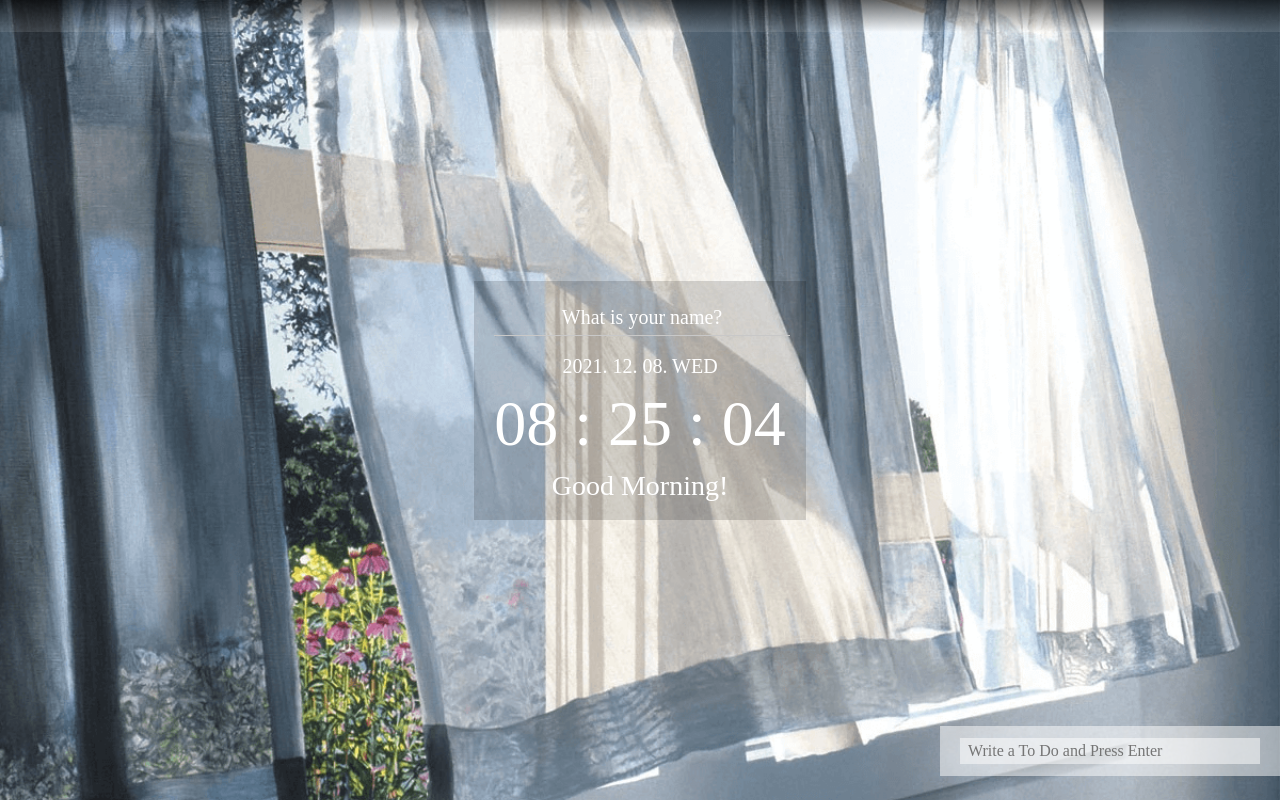
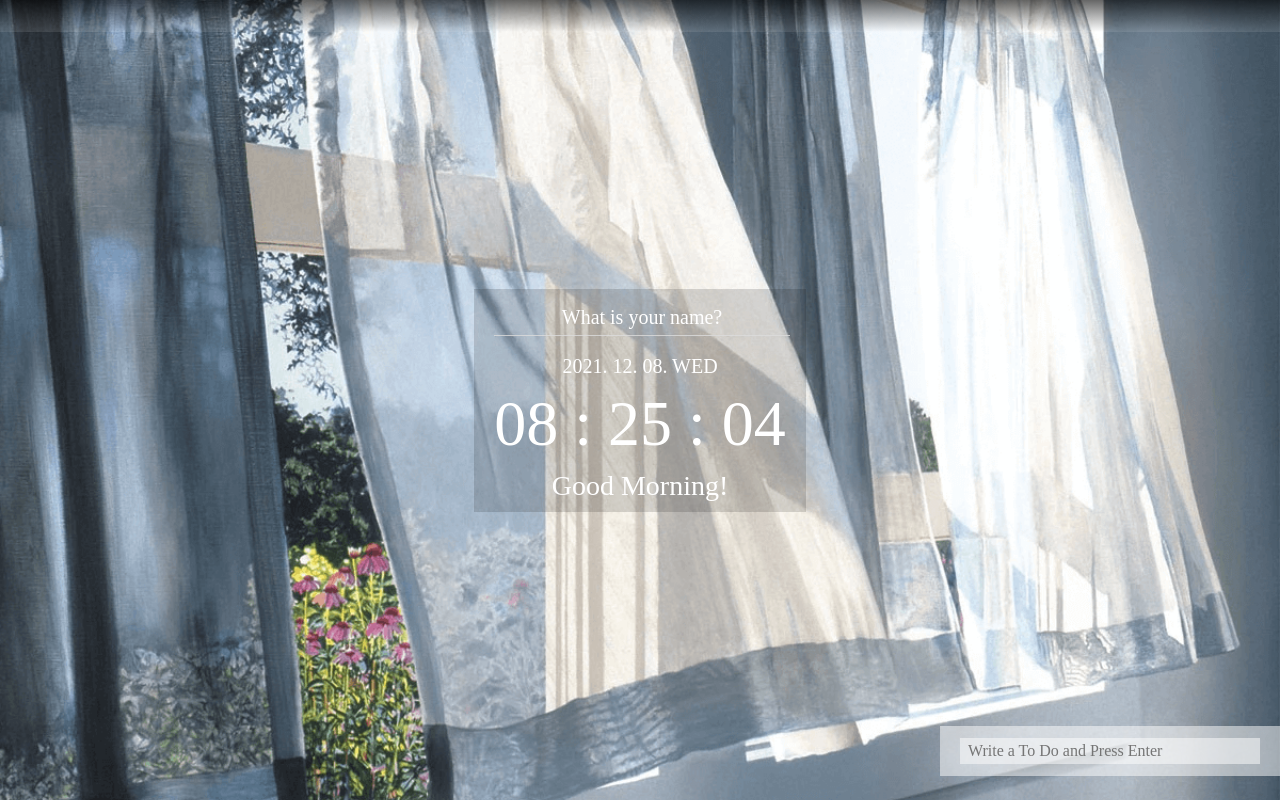
Before and after one commit to anjin7/challenge_js, a website: page index.html in a window 1280 px wide. Drawn offline with Linux system fonts and the light colour scheme.

Commit message:
font 수정

```diff
--- a/css/style.css
+++ b/css/style.css
@@ -1,7 +1,7 @@
 @import "reset.css";
 
 body, input{
-  font-family: 'Times New Roman','Noto Serif KR', Times, serif;
+  font-family: 'Times New Roman', 'Lora', 'Noto Serif KR', Times, serif;
 }
 
 .hidden{
@@ -20,7 +20,7 @@ body, input{
 }
 .main .container{
   margin: auto;
-  padding: 20px;
+  padding: 12px 20px;
   background-color: rgba(0, 0, 0, 0.15);
 }
 
@@ -33,7 +33,7 @@ body, input{
   border-top: none;
   border-left: none;
   border-right: none;
-  border-bottom: 1px solid rgb(200, 200, 200);
+  border-bottom: 1px solid rgba(220, 220, 220, 0.8);
 }
 #login-input::placeholder{
   text-align: center;
@@ -55,6 +55,7 @@ body, input{
   font-size: 24px;
   font-weight: 500;
   text-align: center;
+  padding-top: 12px;
 }
 
 
--- a/index.html
+++ b/index.html
@@ -9,7 +9,7 @@
   <link rel="stylesheet" href="./css/style.css" />
   <link rel="preconnect" href="https://fonts.googleapis.com">
 <link rel="preconnect" href="https://fonts.gstatic.com" crossorigin>
-<link href="https://fonts.googleapis.com/css2?family=Noto+Serif+KR:wght@500&display=swap" rel="stylesheet">
+<link href="https://fonts.googleapis.com/css2?family=Lora:wght@400;500&family=Noto+Serif+KR:wght@500&display=swap" rel="stylesheet">
 </head>
 <body>
   <section class="main">
```
